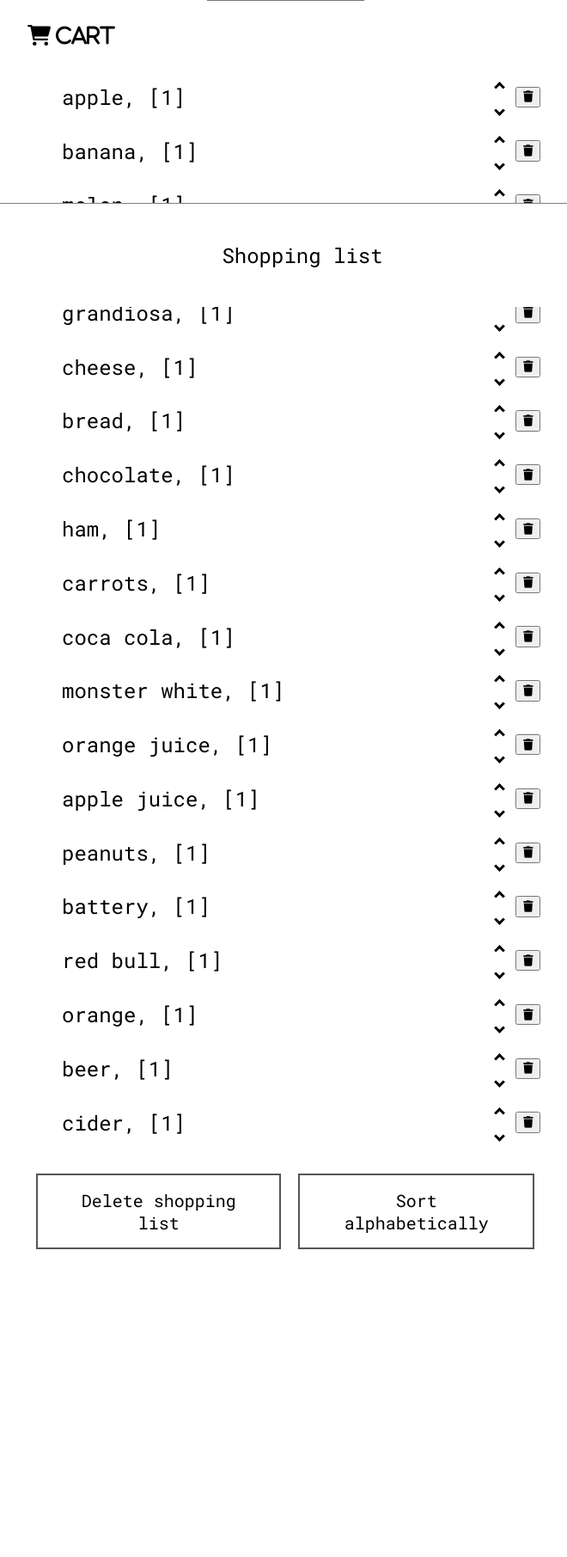
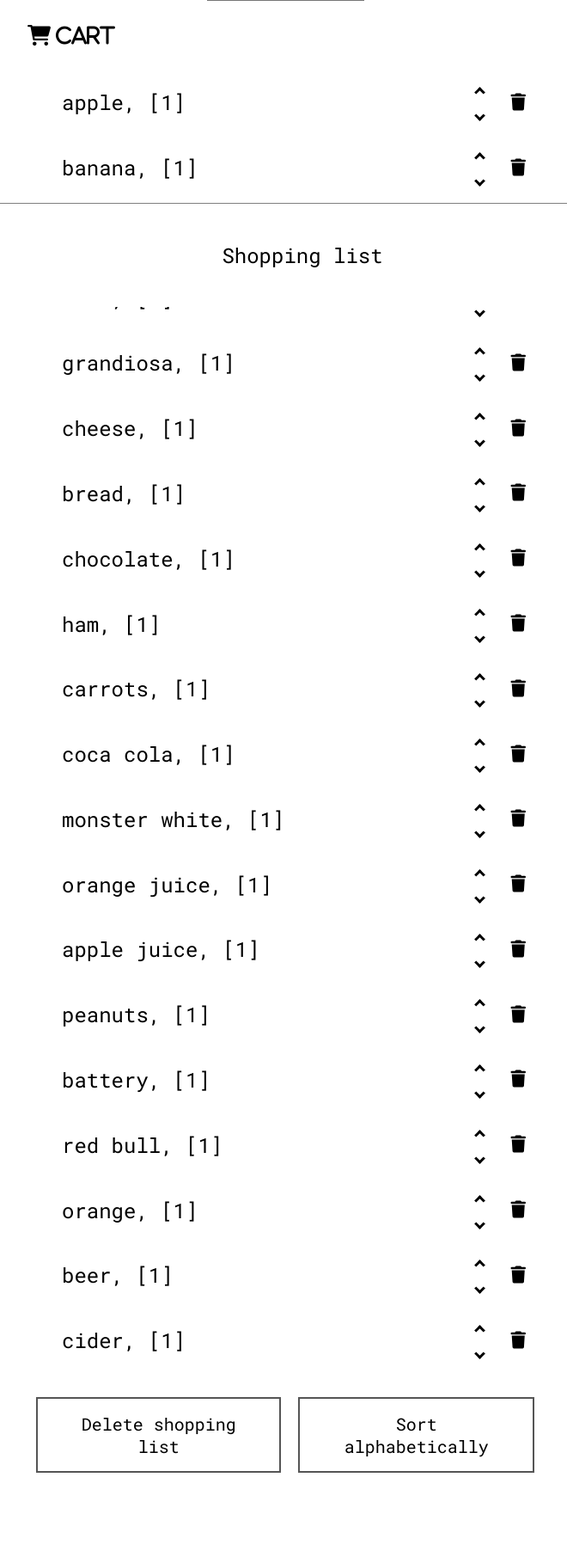
Before and after one commit to Stianao/Shopping-List, a Flask app: page / in a window 1280 px wide. Shown: the part 443-2254 px from the top of the page at 86% size, without its empty margins (308-968 px from the left). Before the commit the page ends 1896 px from the top, so only its background shows below. Run offline with Flask 3, Linux system fonts and the light colour scheme; data comes from the database, SQL or seed files in the repository; both versions use the stored data as it was after the commit.

Commit message:
removed button style from trashcan delete item button

```diff
--- a/static/style.css
+++ b/static/style.css
@@ -83,6 +83,15 @@ p {
     transition-duration: 0.4s;
     cursor: pointer;
     font-family: 'Roboto Mono';
+}
+
+.trashCan-button {
+    background: none;
+    border: none;
+    padding: 0;
+    margin: 20px;
+    font-size: 20px;
+    cursor: pointer;
 }
 
 .delete-button:hover {
--- a/templates/index.html
+++ b/templates/index.html
@@ -38,7 +38,7 @@
                             <button @click="increaseNumber(index)" ><i class="arrow up"></i></button>
                             <button @click="decreaseNumber(index)"><i class="arrow down"></i></button>
                         </span>
-                            <button @click="removeItem(index)"><i class="fa-solid fa-trash"></i></button>
+                            <button @click="removeItem(index)" class="trashCan-button"><i class="fa-solid fa-trash"></i></button>
                         </li>
                     </ul>
 
```
Also changed, not shown: database_file.db.
